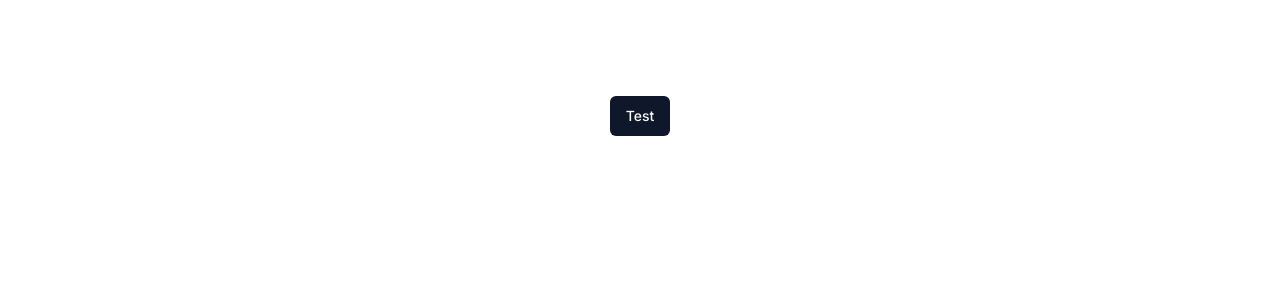
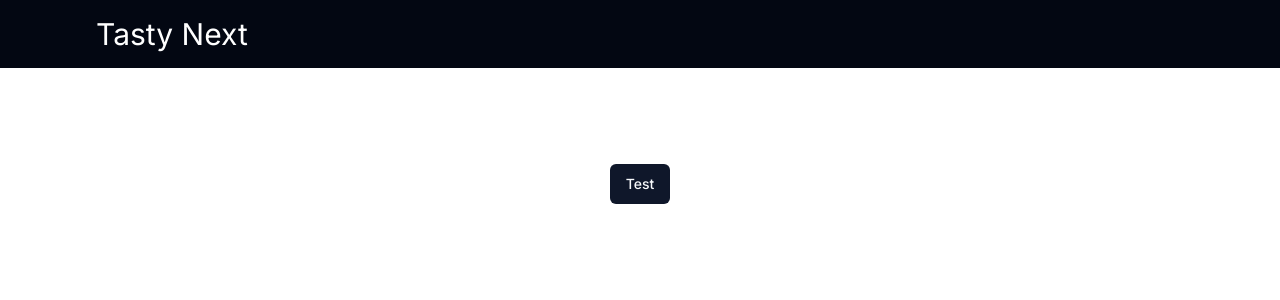
Before and after one commit to Matheus-IT/meals-next, a Next.js app: page / in a window 1280 px wide. Shown: the top 300 px of the page. Built offline with nearby package versions, Linux system fonts and the light colour scheme.

Commit message:
Adding navbar

```diff
--- a/app/layout.tsx
+++ b/app/layout.tsx
@@ -1,6 +1,7 @@
 import type { Metadata } from "next";
 import { Inter } from "next/font/google";
 import "./globals.css";
+import NavBar from "@/components/ui/nav-bar";
 
 const inter = Inter({ subsets: ["latin"] });
 
@@ -16,7 +17,10 @@ export default function RootLayout({
 }>) {
   return (
     <html lang="en">
-      <body className={inter.className}>{children}</body>
+      <body className={inter.className}>
+        <NavBar />
+        {children}
+      </body>
     </html>
   );
 }
--- /dev/null
+++ b/components/ui/nav-bar.tsx
@@ -0,0 +1,11 @@
+import Link from "next/link";
+
+export default function NavBar() {
+  return (
+    <nav className="w-full border-0 py-4 lg:px-24 px-10 bg-gray-950">
+      <h1 className="text-3xl text-white">
+        <Link href="/">Tasty Next</Link>
+      </h1>
+    </nav>
+  );
+}
```
